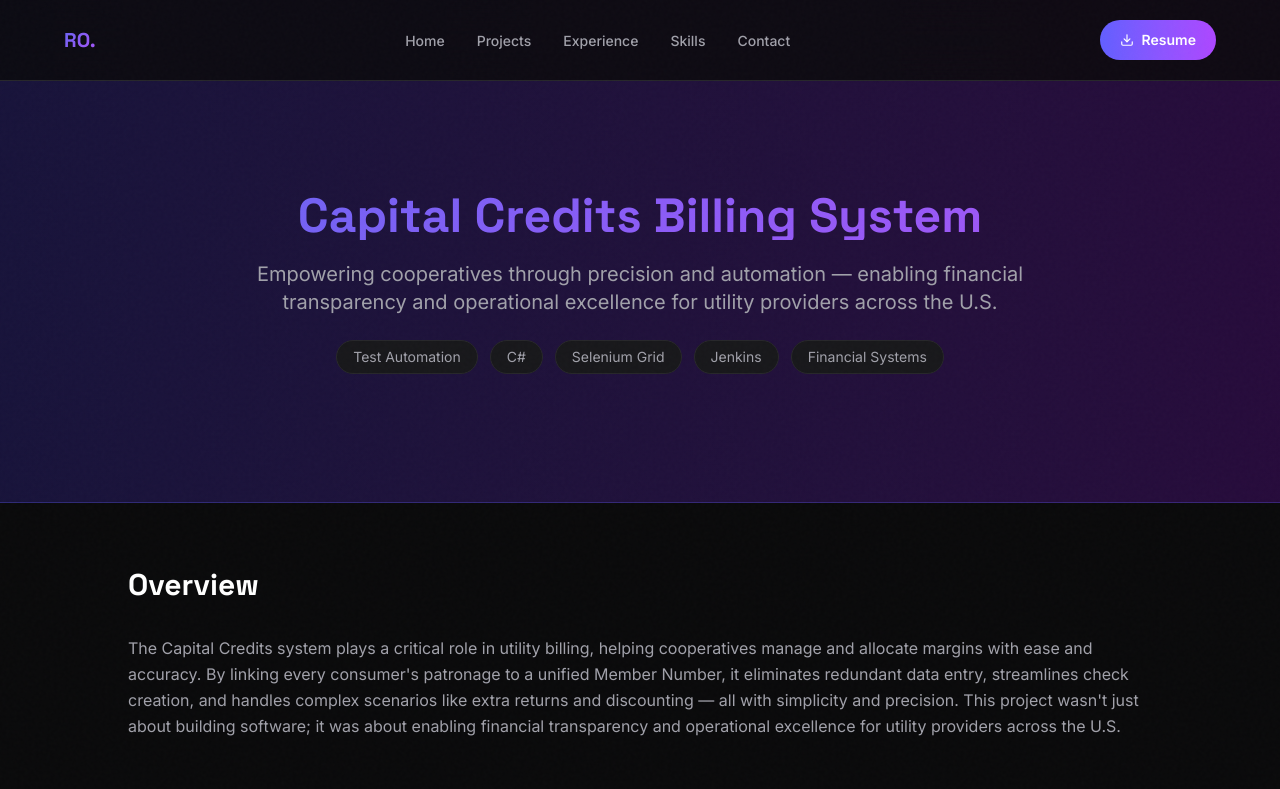
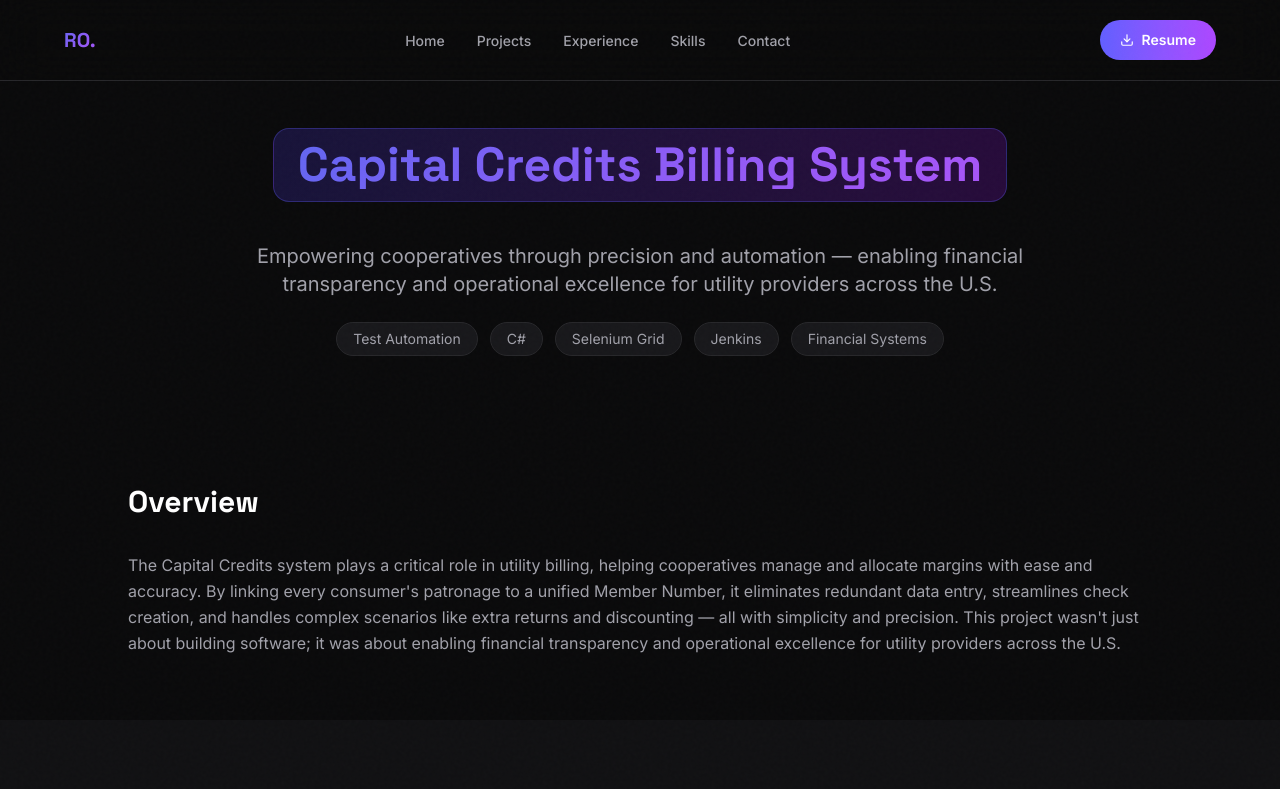
Before and after one commit to rajeshojha/portfolio, a Next.js app: page /projects/capital-credits in a window 1280 px wide. Shown: the top 789 px of the page. Built offline with nearby package versions, Linux system fonts and the light colour scheme.

Commit message:
changed case study design

```diff
--- a/src/app/projects/[slug]/CaseStudyContent.tsx
+++ b/src/app/projects/[slug]/CaseStudyContent.tsx
@@ -1,7 +1,17 @@
 "use client";
 
 import { motion } from "framer-motion";
-import { ArrowLeft, ExternalLink, Lightbulb, Zap, Target, Shield, Database, Rocket, Download } from "lucide-react";
+import {
+  ArrowLeft,
+  ExternalLink,
+  Lightbulb,
+  Zap,
+  Target,
+  Shield,
+  Database,
+  Rocket,
+  Download,
+} from "lucide-react";
 import Link from "next/link";
 import type { CaseStudy } from "@/data/case-studies";
 
@@ -29,7 +39,7 @@ export default function CaseStudyContent({ study }: { study: CaseStudy }) {
                   {item}
                 </Link>
               </li>
-            )
+            ),
           )}
         </ul>
         <Link
@@ -43,17 +53,19 @@ export default function CaseStudyContent({ study }: { study: CaseStudy }) {
       </nav>
 
       {/* Hero */}
-      <section className="pt-32 pb-16 bg-gradient-to-r from-indigo-600/20 to-purple-600/20 border-b border-indigo-500/30">
+      <section className="pt-32 pb-16 px-6 md:px-20 text-center">
         <motion.div
           initial={{ opacity: 0, y: 20 }}
           animate={{ opacity: 1, y: 0 }}
           transition={{ duration: 0.6 }}
-          className="px-6 md:px-20 py-16 text-center"
+          className="max-w-4xl mx-auto"
         >
-          <h1 className="font-['Space_Grotesk',sans-serif] text-4xl md:text-5xl font-bold gradient-text">
-            {study.title}
-          </h1>
-          <p className="text-lg md:text-xl text-[var(--color-secondary)] mt-5 max-w-3xl mx-auto">
+          <div className="inline-block mb-6 px-6 py-3 rounded-2xl bg-gradient-to-r from-indigo-600/20 to-purple-600/20 border border-indigo-500/30">
+            <h1 className="font-['Space_Grotesk',sans-serif] text-4xl md:text-5xl font-bold gradient-text">
+              {study.title}
+            </h1>
+          </div>
+          <p className="text-lg md:text-xl text-[var(--color-secondary)] mt-4 max-w-3xl mx-auto">
             {study.tagline}
           </p>
           <div className="flex flex-wrap justify-center gap-3 mt-6">
@@ -71,7 +83,9 @@ export default function CaseStudyContent({ study }: { study: CaseStudy }) {
 
       {/* Overview */}
       <Section title="Overview">
-        <p className="text-[var(--color-secondary)] leading-relaxed">{study.overview}</p>
+        <p className="text-[var(--color-secondary)] leading-relaxed">
+          {study.overview}
+        </p>
       </Section>
 
       {/* Problems */}
@@ -84,14 +98,19 @@ export default function CaseStudyContent({ study }: { study: CaseStudy }) {
             <li key={i}>{p}</li>
           ))}
         </ul>
-        <p className="text-[var(--color-secondary)] mt-4 italic">{study.problemSummary}</p>
+        <p className="text-[var(--color-secondary)] mt-4 italic">
+          {study.problemSummary}
+        </p>
       </Section>
 
       {/* Solutions */}
       <Section title="Solutions">
         <ul className="space-y-3">
           {study.solutions.map((s, i) => (
-            <li key={i} className="flex items-start gap-3 text-[var(--color-secondary)]">
+            <li
+              key={i}
+              className="flex items-start gap-3 text-[var(--color-secondary)]"
+            >
               <span className="mt-1 w-2 h-2 rounded-full bg-indigo-500 shrink-0" />
               {s}
             </li>
@@ -157,7 +176,10 @@ export default function CaseStudyContent({ study }: { study: CaseStudy }) {
               viewport={{ once: true }}
               transition={{ delay: i * 0.05 }}
             >
-              <Target size={20} className="text-[var(--color-accent-light)] mb-3" />
+              <Target
+                size={20}
+                className="text-[var(--color-accent-light)] mb-3"
+              />
               <h4 className="text-sm font-semibold mb-2">{f.title}</h4>
               <p className="text-xs text-[var(--color-secondary)] leading-relaxed">
                 {f.description}
@@ -193,7 +215,10 @@ export default function CaseStudyContent({ study }: { study: CaseStudy }) {
                 className="bg-[var(--color-card)] border border-[var(--color-border)] rounded-xl p-6"
               >
                 <div className="flex items-center gap-3 mb-3">
-                  <Icon size={18} className="text-[var(--color-accent-light)]" />
+                  <Icon
+                    size={18}
+                    className="text-[var(--color-accent-light)]"
+                  />
                   <h4 className="font-semibold text-sm">{ch.title}</h4>
                 </div>
                 <p className="text-sm text-[var(--color-secondary)] leading-relaxed">
@@ -244,7 +269,9 @@ export default function CaseStudyContent({ study }: { study: CaseStudy }) {
             rel="noopener noreferrer"
             className="w-10 h-10 rounded-lg border border-[var(--color-border)] flex items-center justify-center text-[var(--color-secondary)] hover:border-[var(--color-accent)] hover:text-[var(--color-accent-light)] hover:bg-[var(--color-accent-glow)] hover:-translate-y-1 transition-all duration-300"
           >
-            <svg width="16" height="16" fill="currentColor" viewBox="0 0 24 24"><path d="M20.447 20.452h-3.554v-5.569c0-1.328-.027-3.037-1.852-3.037-1.853 0-2.136 1.445-2.136 2.939v5.667H9.351V9h3.414v1.561h.046c.477-.9 1.637-1.85 3.37-1.85 3.601 0 4.267 2.37 4.267 5.455v6.286zM5.337 7.433a2.062 2.062 0 01-2.063-2.065 2.064 2.064 0 112.063 2.065zm1.782 13.019H3.555V9h3.564v11.452zM22.225 0H1.771C.792 0 0 .774 0 1.729v20.542C0 23.227.792 24 1.771 24h20.451C23.2 24 24 23.227 24 22.271V1.729C24 .774 23.2 0 22.222 0h.003z"/></svg>
+            <svg width="16" height="16" fill="currentColor" viewBox="0 0 24 24">
+              <path d="M20.447 20.452h-3.554v-5.569c0-1.328-.027-3.037-1.852-3.037-1.853 0-2.136 1.445-2.136 2.939v5.667H9.351V9h3.414v1.561h.046c.477-.9 1.637-1.85 3.37-1.85 3.601 0 4.267 2.37 4.267 5.455v6.286zM5.337 7.433a2.062 2.062 0 01-2.063-2.065 2.064 2.064 0 112.063 2.065zm1.782 13.019H3.555V9h3.564v11.452zM22.225 0H1.771C.792 0 0 .774 0 1.729v20.542C0 23.227.792 24 1.771 24h20.451C23.2 24 24 23.227 24 22.271V1.729C24 .774 23.2 0 22.222 0h.003z" />
+            </svg>
           </a>
           <a
             href="https://github.com/rajeshojha"
@@ -252,7 +279,9 @@ export default function CaseStudyContent({ study }: { study: CaseStudy }) {
             rel="noopener noreferrer"
             className="w-10 h-10 rounded-lg border border-[var(--color-border)] flex items-center justify-center text-[var(--color-secondary)] hover:border-[var(--color-accent)] hover:text-[var(--color-accent-light)] hover:bg-[var(--color-accent-glow)] hover:-translate-y-1 transition-all duration-300"
           >
-            <svg width="16" height="16" fill="currentColor" viewBox="0 0 24 24"><path d="M12 .297c-6.63 0-12 5.373-12 12 0 5.303 3.438 9.8 8.205 11.385.6.113.82-.258.82-.577 0-.285-.01-1.04-.015-2.04-3.338.724-4.042-1.61-4.042-1.61C4.422 18.07 3.633 17.7 3.633 17.7c-1.087-.744.084-.729.084-.729 1.205.084 1.838 1.236 1.838 1.236 1.07 1.835 2.809 1.305 3.495.998.108-.776.417-1.305.76-1.605-2.665-.3-5.466-1.332-5.466-5.93 0-1.31.465-2.38 1.235-3.22-.135-.303-.54-1.523.105-3.176 0 0 1.005-.322 3.3 1.23.96-.267 1.98-.399 3-.405 1.02.006 2.04.138 3 .405 2.28-1.552 3.285-1.23 3.285-1.23.645 1.653.24 2.873.12 3.176.765.84 1.23 1.91 1.23 3.22 0 4.61-2.805 5.625-5.475 5.92.42.36.81 1.096.81 2.22 0 1.606-.015 2.896-.015 3.286 0 .315.21.69.825.57C20.565 22.092 24 17.592 24 12.297c0-6.627-5.373-12-12-12"/></svg>
+            <svg width="16" height="16" fill="currentColor" viewBox="0 0 24 24">
+              <path d="M12 .297c-6.63 0-12 5.373-12 12 0 5.303 3.438 9.8 8.205 11.385.6.113.82-.258.82-.577 0-.285-.01-1.04-.015-2.04-3.338.724-4.042-1.61-4.042-1.61C4.422 18.07 3.633 17.7 3.633 17.7c-1.087-.744.084-.729.084-.729 1.205.084 1.838 1.236 1.838 1.236 1.07 1.835 2.809 1.305 3.495.998.108-.776.417-1.305.76-1.605-2.665-.3-5.466-1.332-5.466-5.93 0-1.31.465-2.38 1.235-3.22-.135-.303-.54-1.523.105-3.176 0 0 1.005-.322 3.3 1.23.96-.267 1.98-.399 3-.405 1.02.006 2.04.138 3 .405 2.28-1.552 3.285-1.23 3.285-1.23.645 1.653.24 2.873.12 3.176.765.84 1.23 1.91 1.23 3.22 0 4.61-2.805 5.625-5.475 5.92.42.36.81 1.096.81 2.22 0 1.606-.015 2.896-.015 3.286 0 .315.21.69.825.57C20.565 22.092 24 17.592 24 12.297c0-6.627-5.373-12-12-12" />
+            </svg>
           </a>
           <a
             href="https://x.com/rajeshojha"
```
